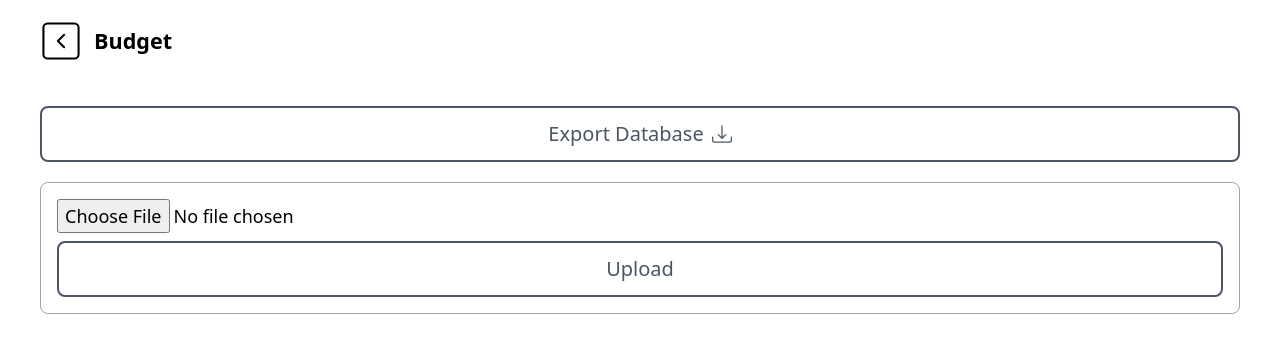
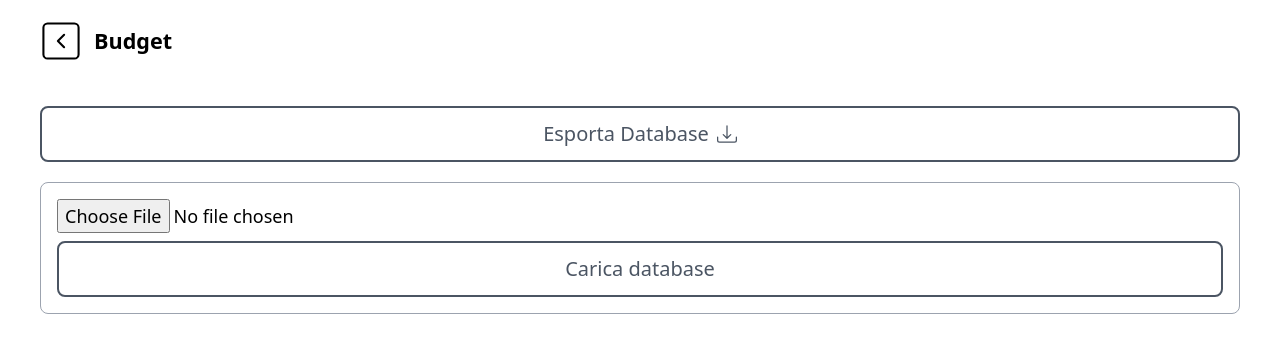
Before and after one commit to ivanlori/cashtrack, a React (Create React App) app: page /settings in a window 1280 px wide. Shown: the top 347 px of the page. Built offline with nearby package versions, Linux system fonts and the light colour scheme.

Commit message:
fix: replace with italian labels

```diff
--- a/src/Settings.tsx
+++ b/src/Settings.tsx
@@ -80,7 +80,7 @@ export const SettingsPage = (): ReactElement => {
 							onClick={onExport}
 							className="bg-white flex w-full justify-center items-center gap-2 rounded-lg text-xl border-gray-600 border-2 text-gray-600 text-center px-5 py-3 transition duration-300 ease-in-out"
 						>
-							Export Database
+							Esporta Database
 							<BsDownload />
 						</button>
 					</li>
@@ -101,7 +101,7 @@ export const SettingsPage = (): ReactElement => {
 								onClick={onUpload}
 								className="bg-white mt-2 flex w-full justify-center items-center gap-2 rounded-lg text-xl border-gray-600 border-2 text-gray-600 text-center px-5 py-3 transition duration-300 ease-in-out"
 							>
-								Upload
+								Carica database
 							</button>
 							{isLoading && (
 								<div className="w-full h-2 bg-blue-200 rounded-full">
```
